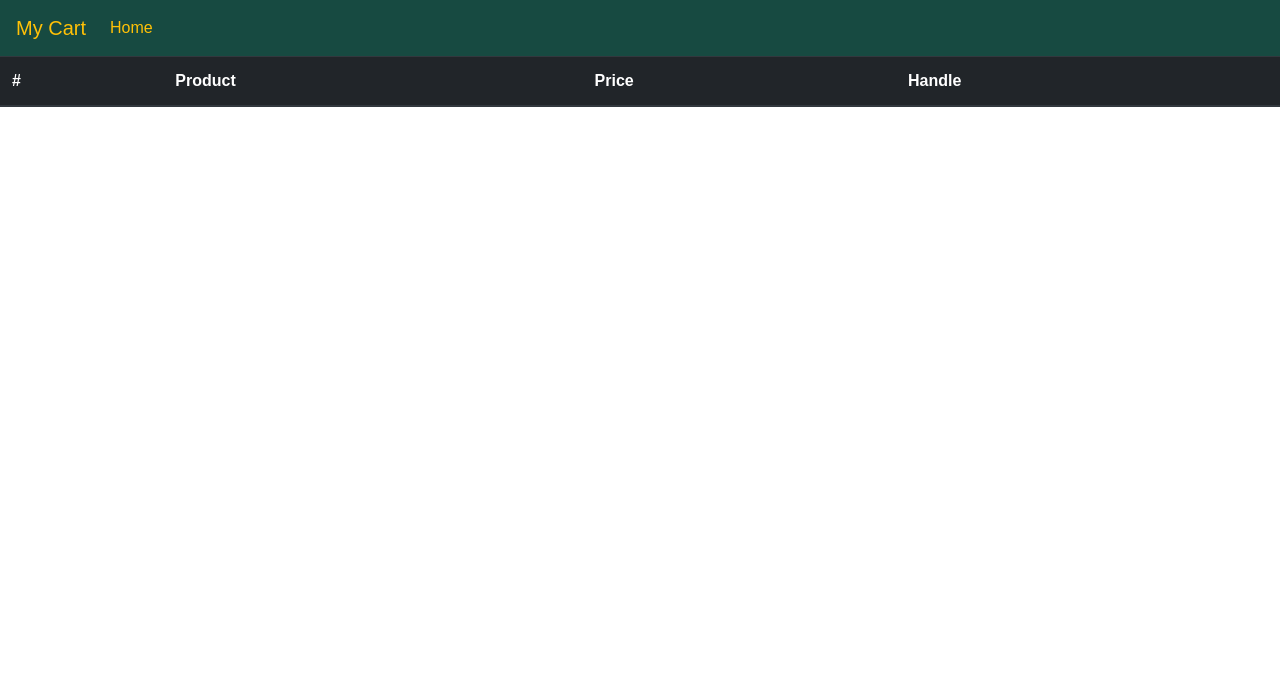
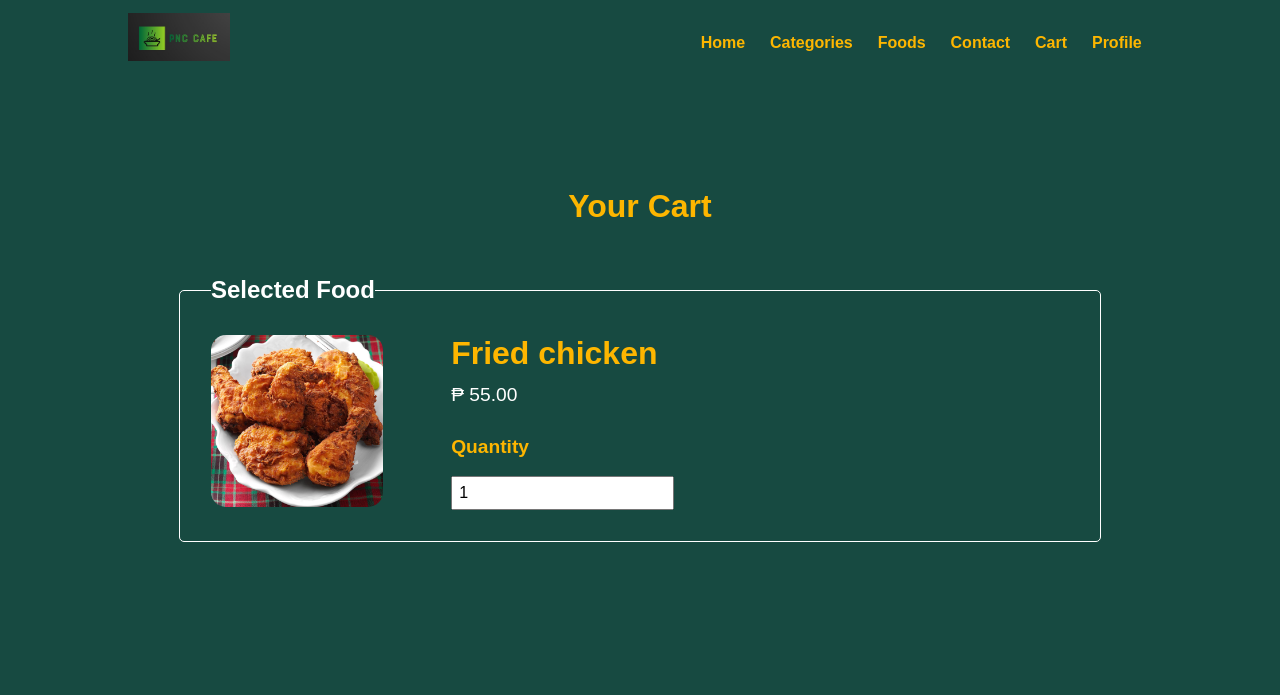
Before and after one commit to MaryM-C/Food-Cafe, a PHP site: page /Food-Cafe/food-order/cart.php?food_id=32 in a window 1280 px wide. Shown: the top 695 px of the page. Run offline with PHP 8.4, Linux system fonts and the light colour scheme; data comes from the database, SQL or seed files in the repository; lists and menus that the app fills with data are empty.

Commit message:
Fix cart

```diff
--- a/food-order/cart.php
+++ b/food-order/cart.php
@@ -1,37 +1,68 @@
-<!DOCTYPE html>
-<html lang="en">
-<head>
-    <meta charset="UTF-8">
-    <meta http-equiv="X-UA-Compatible" content="IE=edge">
-    <meta name="viewport" content="width=device-width, initial-scale=1.0">
-    <title>Cart</title>
-    <link rel="stylesheet" type="text/css" href="css/style.css">
-    <link rel="stylesheet" href="https://cdn.jsdelivr.net/npm/bootstrap@4.0.0/dist/css/bootstrap.min.css" integrity="sha384-Gn5384xqQ1aoWXA+058RXPxPg6fy4IWvTNh0E263XmFcJlSAwiGgFAW/dAiS6JXm" crossorigin="anonymous">
-</head>
-<body>
-            <nav class="navbar navbar-expand-lg navbar-light ">
-                <a class="navbar-brand text-warning">My Cart</a>
-                <div class="collapse navbar-collapse" id="navbarSupportedContent">
-                    <ul class="navbar-nav mr-auto">
-                    <li class="nav-item active">
-                        <a class="nav-link text-warning" href="./index.php">Home<span class="sr-only">(current)</span></a>
-                    </li>
-                    </ul>
+<?php include('partials-front/menu.php');?>
+<?php
+    // Check whether food id is set or not
+    if(isset($_GET['food_id'])) {
+        // get the food id and details of the selected food
+        $food_id = $_GET['food_id'];
 
-                </div>
-            </nav>
+        //get the details of the selected food
+        $sql = "SELECT * FROM tbl_food WHERE id=$food_id";
+        $res = mysqli_query($conn, $sql);
+        $count = mysqli_num_rows($res);
 
+        // check whether the data is available or not
+        if($count ==1) {
+            $row = mysqli_fetch_assoc($res);
 
-        <table class="table">
-        <thead class="thead-dark">
-            <tr>
-            <th scope="col">#</th>
-            <th scope="col">Product</th>
-            <th scope="col">Price</th>
-            <th scope="col">Handle</th>
-            </tr>
-        </thead>
-        </table>
+            $title = $row['title'];
+            $price = $row['price'];
+            $image_name = $row['image_name'];
+        } else {
+            header('location:'.SITEURL);
+        }
 
-</body>
-</html>
+    } else {
+        header('location:'.SITEURL);
+    }
+?>
+
+    <!-- fOOD sEARCH Section Starts Here -->
+    <section class="food-search">
+        <div class="container">
+
+            <h2 class="text-center text-yellow">Your Cart</h2>
+
+            <form action="" method="POST" class="order">
+                <fieldset>
+                    <legend><h3>Selected Food</h3></legend>
+
+                    <div class="food-menu-img">
+                        <?php
+
+                            //check whether the image is available or not
+                            if($image_name =="") {
+                                //image not available
+                                echo "<div class = 'error'>Image not available.</div>";
+                            } else {
+                                //image available
+                                ?>
+                                    <img src="<?php echo SITEURL;?>images/food/<?php echo $image_name;?>" alt="<?php echo $title; ?>" class="img-responsive img-curve">
+                                <?php
+
+                            }
+                        ?>
+
+                    </div>
+
+                    <div class="food-menu-desc">
+                        <h2><?php echo $title;?></h2>
+                        <input type = "hidden" name = "food" value = "<?php echo $title;?>">
+                        <p class="food-price2">₱ <?php echo $price;?></p>
+                        <input type = "hidden" name="price" value="<?php echo $price;?>"> <br>
+
+                        <div class="food-detail2"><h4>Quantity</h4></div> <br>
+                        <input type="number" name="qty" class="input-responsive" value="1" required>
+
+                    </div>
+
+                </fieldset>
--- a/food-order/category-foods.php
+++ b/food-order/category-foods.php
@@ -76,7 +76,7 @@
                                 </p>
                                 <br>
 
-                                <a href="<?php echo SITEURL;?>order.php?food_id=<?php echo $id;?>" class="btn btn-primary">Order Now</a>
+                                <a href="<?php echo SITEURL;?>cart.php?food_id=<?php echo $id;?>" class="btn btn-primary">Order Now</a>
                             </div>
                             </div>
                         <?php
--- a/food-order/foods.php
+++ b/food-order/foods.php
@@ -59,7 +59,7 @@
                                 </p>
                                 <br>
 
-                                <a href="<?php echo SITEURL;?>order.php?food_id=<?php echo $id;?>" class="btn btn-primary">Order Now</a>
+                                <a href="<?php echo SITEURL;?>cart.php?food_id=<?php echo $id;?>" class="btn btn-primary">Order Now</a>
                             </div>
                             </div>
                         <?php
--- a/food-order/index.php
+++ b/food-order/index.php
@@ -115,7 +115,7 @@
                                 </p>
                                 <br>
 
-                                <a href="<?php echo SITEURL;?>order.php?food_id=<?php echo $id;?>" class="btn btn-primary">Order Now</a>
+                                <a href="<?php echo SITEURL;?>cart.php?food_id=<?php echo $id;?>" class="btn btn-primary">Order Now</a>
                             </div>
                             </div>
                         <?php
--- a/food-order/order.php
+++ b/food-order/order.php
@@ -30,7 +30,7 @@
     <section class="food-search">
         <div class="container">
 
-            <h2 class="text-center text-yellow">Fill this form to confirm your order.</h2>
+            <h2 class="text-center text-yellow">Your Cart</h2>
 
             <form action="" method="POST" class="order">
                 <fieldset>
```
